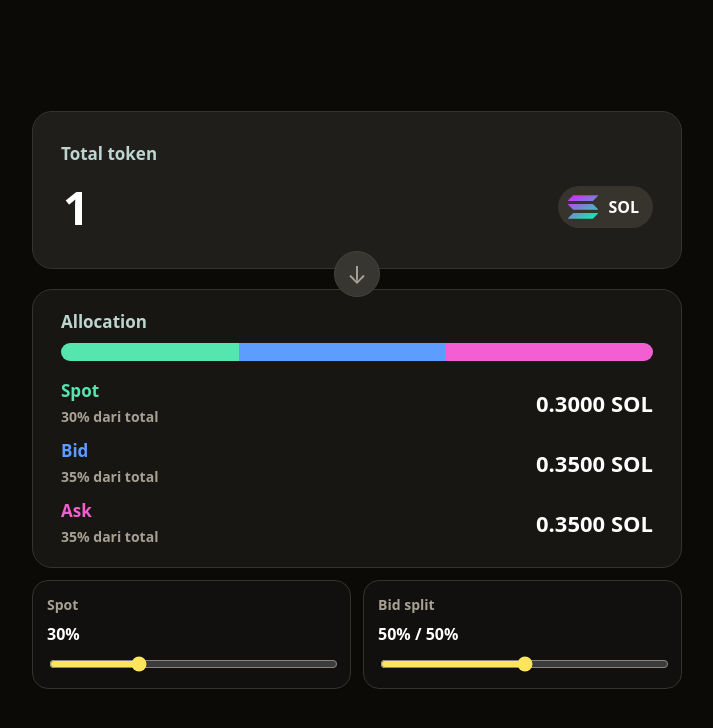
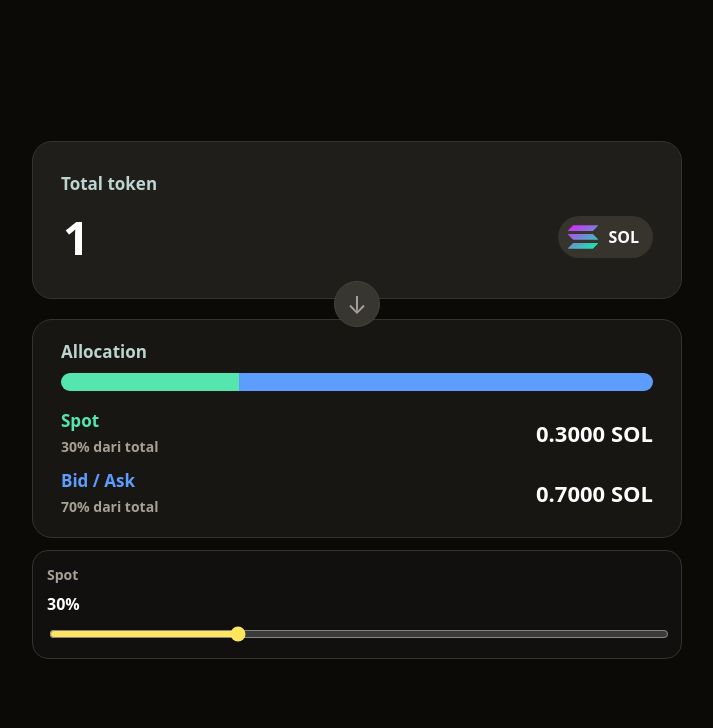
Before and after one commit to mgalihpp/swap-allocation, a React (Vite) app: page / in a window 1280 px wide. Shown: the top 728 px of the page, without its empty margins (283-996 px from the left). Built offline with nearby package versions, Linux system fonts and the light colour scheme.

Commit message:
Refine Solana swap calculator UI

```diff
--- a/index.html
+++ b/index.html
@@ -3,6 +3,7 @@
   <head>
     <meta charset="UTF-8" />
     <meta name="viewport" content="width=device-width, initial-scale=1.0" />
+    <link rel="icon" type="image/svg+xml" href="/solana.svg" />
     <title>Swap Allocation Calculator</title>
   </head>
   <body>
--- a/src/App.tsx
+++ b/src/App.tsx
@@ -12,31 +12,22 @@ export function App() {
   const token = 'SOL';
   const [total, setTotal] = useState(1);
   const [spotPercent, setSpotPercent] = useState(30);
-  const [bidShare, setBidShare] = useState(50);
 
   const allocation = useMemo(() => {
     const safeTotal = Math.max(total || 0, 0);
     const safeSpotPercent = clamp(spotPercent || 0, 0, 100);
     const bidAskPercent = 100 - safeSpotPercent;
-    const safeBidShare = clamp(bidShare || 0, 0, 100);
-    const askShare = 100 - safeBidShare;
     const spot = safeTotal * (safeSpotPercent / 100);
-    const bid = safeTotal * (bidAskPercent / 100) * (safeBidShare / 100);
-    const ask = safeTotal * (bidAskPercent / 100) * (askShare / 100);
+    const bidAsk = safeTotal * (bidAskPercent / 100);
 
     return {
       total: safeTotal,
       spot,
-      bid,
-      ask,
+      bidAsk,
       spotPercent: safeSpotPercent,
-      bidPercent: (bidAskPercent * safeBidShare) / 100,
-      askPercent: (bidAskPercent * askShare) / 100,
       bidAskPercent,
-      bidShare: safeBidShare,
-      askShare,
     };
-  }, [bidShare, spotPercent, total]);
+  }, [spotPercent, total]);
 
   const setNumber = (setter: (value: number) => void, min: number, max: number) => (value: string) => {
     const parsed = Number(value);
@@ -71,13 +62,11 @@ export function App() {
           <div className="card-label">Allocation</div>
           <div className="allocation-bar" aria-label="Allocation bar">
             <span className="bar-spot" style={{ width: `${allocation.spotPercent}%` }} />
-            <span className="bar-bid" style={{ width: `${allocation.bidPercent}%` }} />
-            <span className="bar-ask" style={{ width: `${allocation.askPercent}%` }} />
+            <span className="bar-bid" style={{ width: `${allocation.bidAskPercent}%` }} />
           </div>
           <div className="result-list">
             <ResultRow label="Spot" amount={allocation.spot} percent={allocation.spotPercent} token={token} tone="spot" />
-            <ResultRow label="Bid" amount={allocation.bid} percent={allocation.bidPercent} token={token} tone="bid" />
-            <ResultRow label="Ask" amount={allocation.ask} percent={allocation.askPercent} token={token} tone="ask" />
+            <ResultRow label="Bid / Ask" amount={allocation.bidAsk} percent={allocation.bidAskPercent} token={token} tone="bid" />
           </div>
         </div>
 
@@ -91,17 +80,6 @@ export function App() {
               max="100"
               value={spotPercent}
               onChange={(event) => setSpotPercent(Number(event.target.value))}
-            />
-          </label>
-          <label>
-            <span>Bid split</span>
-            <strong>{allocation.bidShare}% / {allocation.askShare}%</strong>
-            <input
-              type="range"
-              min="0"
-              max="100"
-              value={bidShare}
-              onChange={(event) => setBidShare(Number(event.target.value))}
             />
           </label>
         </div>
@@ -145,7 +123,7 @@ function ResultRow({
   amount: number;
   percent: number;
   token: string;
-  tone: 'spot' | 'bid' | 'ask';
+  tone: 'spot' | 'bid';
 }) {
   return (
     <div className={`result-row ${tone}`}>
--- a/src/styles.css
+++ b/src/styles.css
@@ -157,7 +157,6 @@ button {
 
 .bar-spot { background: var(--green); }
 .bar-bid { background: var(--blue); }
-.bar-ask { background: var(--pink); }
 
 .result-list {
   display: grid;
@@ -197,11 +196,10 @@ button {
 
 .result-row.spot span { color: var(--green); }
 .result-row.bid span { color: var(--blue); }
-.result-row.ask span { color: var(--pink); }
 
 .controls-strip {
   display: grid;
-  grid-template-columns: 1fr 1fr;
+  grid-template-columns: 1fr;
   gap: 12px;
   margin-top: 12px;
 }
```
Also changed, not shown: public/solana.svg (added).
